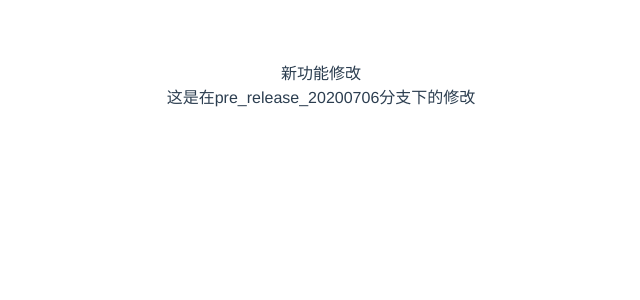
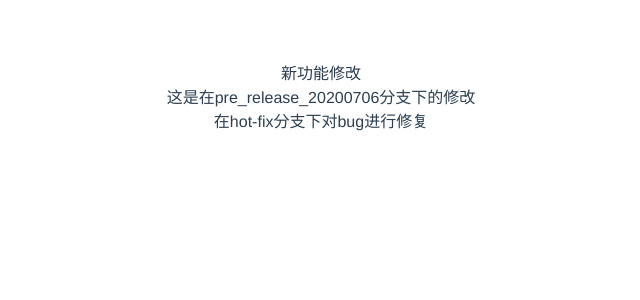
Before and after one commit to SomeoneH/shaddock-cook, a Vue app: page / in a window 1280 px wide. Shown: the top 300 px of the page, without its empty margins (319-959 px from the left). Built offline with nearby package versions, Linux system fonts and the light colour scheme; what cube-ui would draw is missing.

Commit message:
hot-fix分支下对bug修复完成

```diff
--- a/src/App.vue
+++ b/src/App.vue
@@ -2,6 +2,7 @@
   <div id="app">
     <div>新功能修改</div>
     <div>这是在pre_release_20200706分支下的修改</div>
+    <div>在hot-fix分支下对bug进行修复</div>
   </div>
 </template>
 
```
